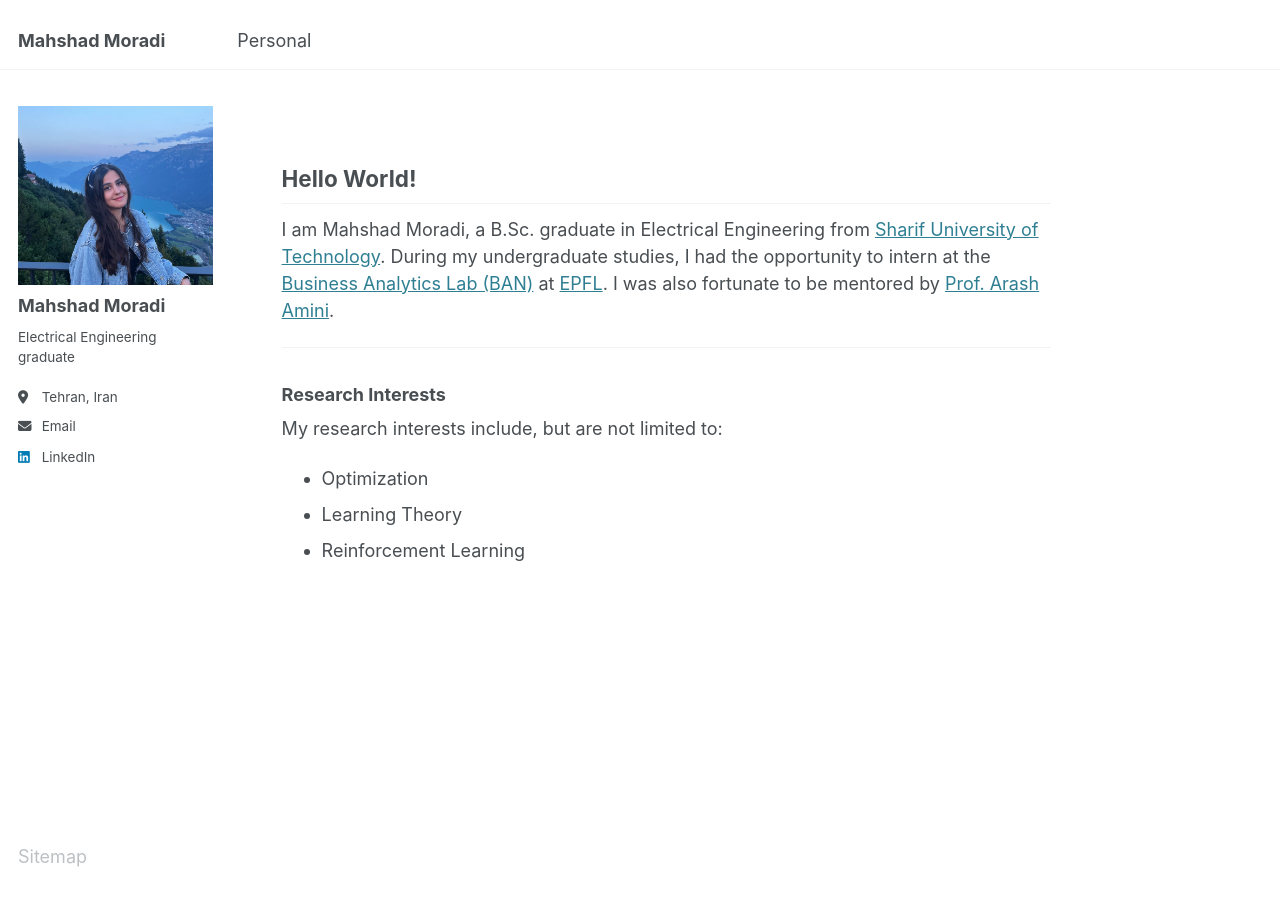
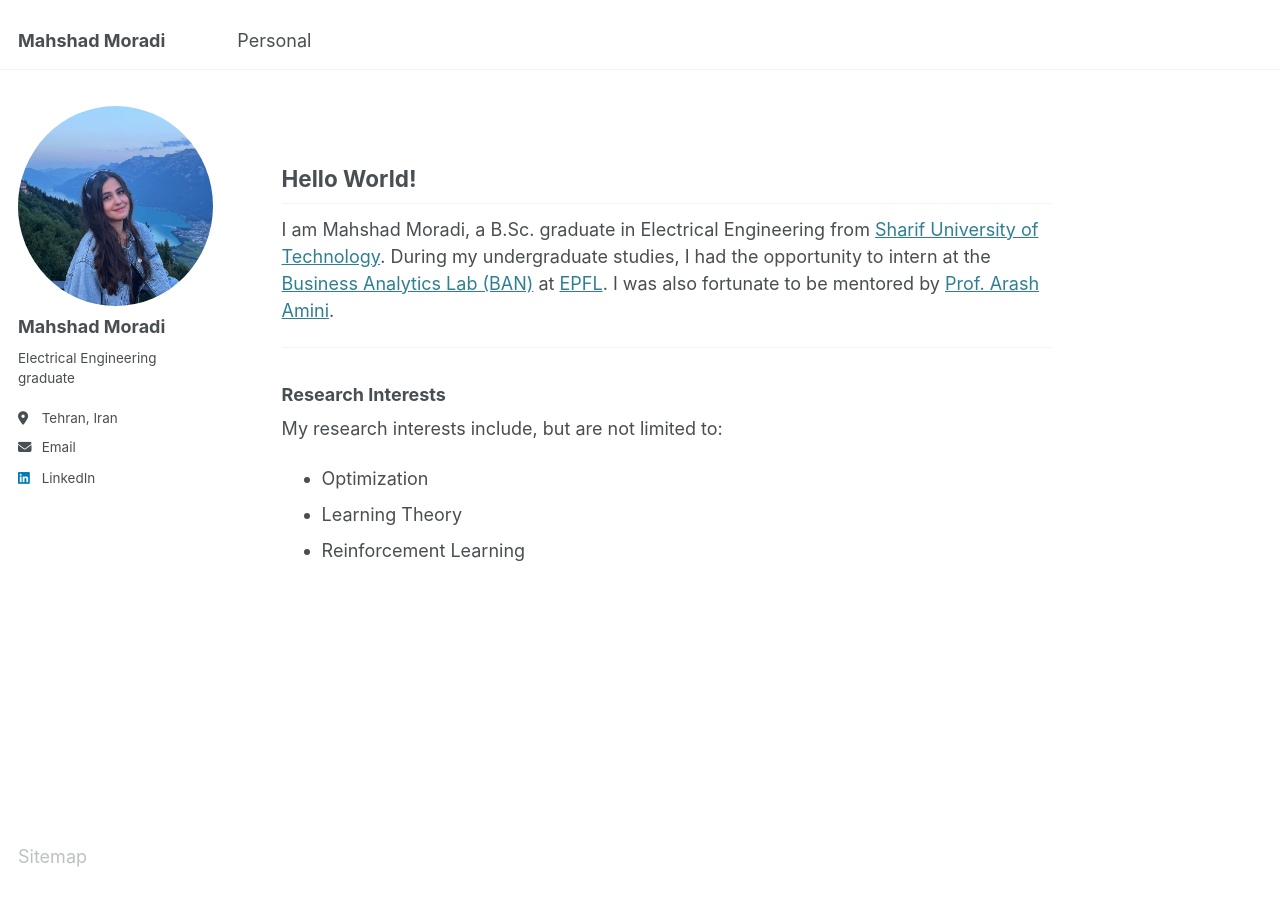
Before and after one commit to mahshadmoradi/mahshadmoradi.github.io, a Jekyll site: the page built from _pages/about.md, in a window 1280 px wide and 988 px high. Shown: the top 906 px of the window. Built offline with Jekyll 4.4.1, drawn with Linux system fonts in a browser that asks for light colours; a script that is not in the unit is left out.

Commit message:
Update _sidebar.scss

```diff
--- a/_sass/layout/_sidebar.scss
+++ b/_sass/layout/_sidebar.scss
@@ -75,17 +75,16 @@
 /*
    Author profile and links
    ========================================================================== */
-
 .author__avatar {
-  display: block;      // table-cell not needed here
-  width: auto;         // let image size control width
-  height: auto;        // remove the 40px cap
-  text-align: center;  // optional, centers image if needed
+  display: block;   // no need for table-cell
+  width: auto;      // let the image define size
+  height: auto;
 
   img {
-    width: 250px;      // set your desired size
-    height: auto;      // keep aspect ratio
-    border-radius: 0;  // rectangle (remove circle crop)
+    width: 200px;
+    height: 200px;
+    border-radius: 50%;
+    object-fit: cover;
   }
 }
 // .author__avatar {
```
